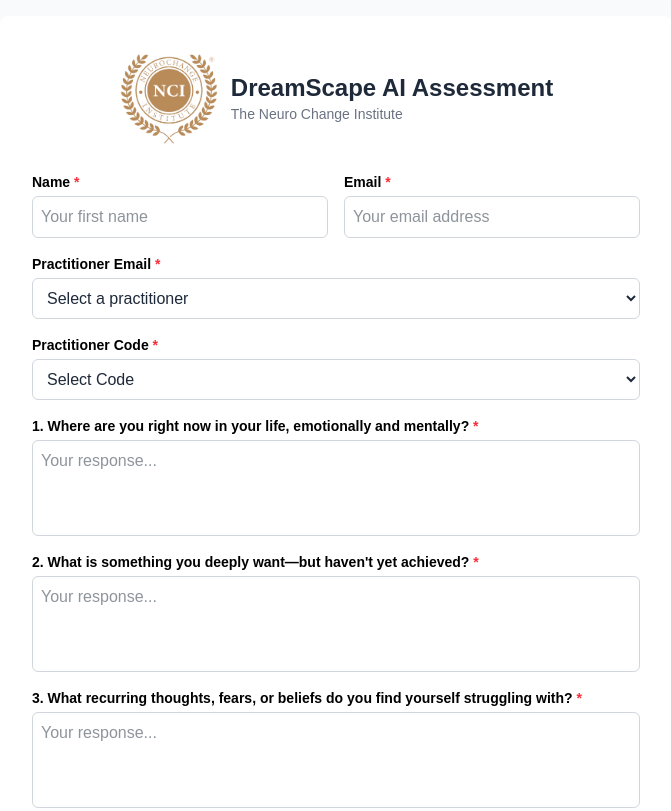
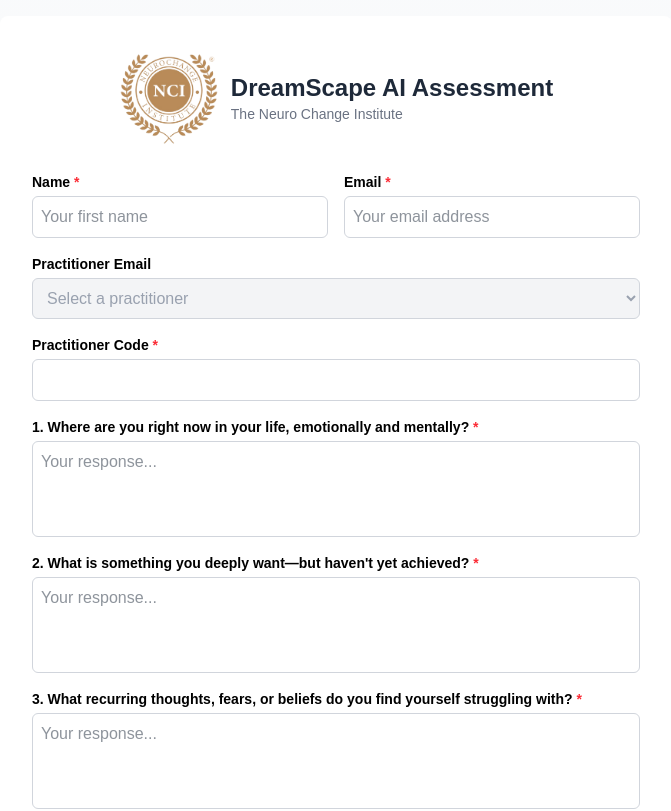
Before and after one commit to msitabheer20/AI-pdf-generator, a Next.js app: page / in a window 1280 px wide. Shown: the top 811 px of the page, without its empty margins (304-975 px from the left). Built offline with nearby package versions, Linux system fonts and the light colour scheme; what @react-pdf/renderer would draw is missing.

Commit message:
change form ui

```diff
--- a/app/page.tsx
+++ b/app/page.tsx
@@ -9,6 +9,12 @@
 import { sanitizeFormData } from '@/utils/validation/sanitize';
 import { AssessmentFormData, assessmentFormSchema } from '@/utils/validation/schema';
 import Image from 'next/image';
+
+interface Practitioner {
+  email: string;
+  label: string;
+  code: string;
+}
 
 type FormDataWithDuplicateCheck = AssessmentFormData & {
   duplicateResponses?: string
@@ -28,39 +34,6 @@
   }
 });
 
-// const practitionerEmails = [
-//   { value: "", label: "Select a practitioner" },
-//   { value: "afrahalabayaty@gmail.com", label: "Afrah", code: "A7kP3" },
-//   { value: "johnnie@johnnielloyd.com", label: "Johnnie Lloyd", code: "M2qL8" },
-//   { value: "sophia@sophiabailey.co.uk", label: "Sophia Bailey Larsen", code: "R9tB6" },
-//   { value: "charlyn.tom@icloud.com", label: "Charlyn tomayao1", code: "V5nX0" },
-//   { value: "charlyn.tom2019@gmail.com", label: "charlyntomayao2", code: "J8mC7" },
-// ];
-const practitionerEmails = [
-  { value: "", label: "Select a practitioner" },
-  { value: "j.grant@neurochangeinstitute.org", label: "John Grant", code: "JG0001" },
-  // { value: "medeveloper2025@gmail.com", label: "Developer Test", code: "NL0001" },
-  { value: "charlyn.tom@icloud.com", label: "Charlyn tomayao1", code: "CL1002" },
-  { value: "charlyn.tom2019@gmail.com", label: "charlyntomayao2", code: "CT2019" },
-];
-
-// const practitionerCodes = [
-//   { value: "", label: "Select Code" },
-//   { value: "A7kP3", label: "A7kP3", email: "afrahalabayaty@gmail.com" },
-//   { value: "M2qL8", label: "M2qL8", email: "johnnie@johnnielloyd.com" },
-//   { value: "R9tB6", label: "R9tB6", email: "sophia@sophiabailey.co.uk" },
-//   { value: "V5nX0", label: "V5nX0", email: "charlyn.tom@icloud.com" },
-//   { value: "J8mC7", label: "J8mC7", email: "charlyn.tom2019@gmail.com" },
-// ];
-
-const practitionerCodes = [
-  { value: "", label: "Select Code" },
-  { value: "JG0001", label: "JG0001", email: "j.grant@neurochangeinstitute.org" },
-  // { value: "NL0001", label: "NL0001", email: "medeveloper2025@gmail.com" },
-  { value: "CL1002", label: "CL1002", email: "charlyn.tom@icloud.com" },
-  { value: "CT2019", label: "CT2019", email: "charlyn.tom2019@gmail.com" },
-];
-
 export default function Home() {
   const [loading, setLoading] = useState(false);
   const [generating, setGenerating] = useState(false);
@@ -70,6 +43,8 @@
   const [retryMode, setRetryMode] = useState(false);
   const [emailError, setEmailError] = useState(false);
   const [practitionerCode, setPractitionerCode] = useState('');
+  const [practitioners, setPractitioners] = useState<Practitioner[]>([]);
+  const [loadingPractitioners, setLoadingPractitioners] = useState(true);
 
   const defaultValues = {
     firstName: '',
@@ -96,6 +71,20 @@
     reValidateMode: 'onChange',
     defaultValues
   });
+
+  // Fetch practitioner data from JSON
+  useEffect(() => {
+    fetch('/practitioners.json')
+      .then(response => response.json())
+      .then(data => {
+        setPractitioners(data);
+        setLoadingPractitioners(false);
+      })
+      .catch(error => {
+        console.error('Error fetching practitioners:', error);
+        setLoadingPractitioners(false);
+      });
+  }, []);
 
   useEffect(() => {
     if (showConfirmation) {
@@ -232,31 +221,17 @@
 
   const hasDuplicateError = 'duplicateResponses' in errors;
 
-  // Handler for updating code when practitioner changes
-  const handlePractitionerChange = (email: string) => {
-    const practitioner = practitionerEmails.find(p => p.value === email);
-    if (practitioner && practitioner.code) {
-      setPractitionerCode(practitioner.code);
+  // Handler for updating practitioner email when code changes
+  const handleCodeInputChange = (e: React.ChangeEvent<HTMLInputElement>) => {
+    const code = e.target.value;
+    setPractitionerCode(code);
+    const practitioner = practitioners.find(p => p.code === code);
+    if (practitioner) {
+      setValue('practitionerEmail', practitioner.email);
     } else {
-      setPractitionerCode('');
+      setValue('practitionerEmail', '');
     }
   };
-
-  // Handler for updating practitioner when code changes
-  const handleCodeChange = (code: string) => {
-    const codeEntry = practitionerCodes.find(c => c.value === code);
-    if (codeEntry && codeEntry.email) {
-      setValue('practitionerEmail', codeEntry.email);
-    }
-    setPractitionerCode(code);
-  };
-
-  // Watch practitioner email for changes
-  const practitionerEmailValue = watch('practitionerEmail');
-
-  useEffect(() => {
-    handlePractitionerChange(practitionerEmailValue);
-  }, [practitionerEmailValue]);
 
   return (
     <div className="min-h-screen bg-gradient-to-b from-gray-50 to-gray-100 flex items-center justify-center p-4">
@@ -325,8 +300,8 @@
             </div>
 
             <div className="md:col-span-2">
-              <label htmlFor='practitionerEmail' className="block text-sm font-bold text-black">
-                Practitioner Email <span className="text-red-500">*</span>
+              <label htmlFor="practitionerEmail" className="block text-sm font-bold text-black">
+                Practitioner Email
               </label>
               <Controller
                 name="practitionerEmail"
@@ -336,12 +311,15 @@
                     id="practitionerEmail"
                     aria-invalid={errors.practitionerEmail ? "true" : "false"}
                     aria-describedby={errors.practitionerEmail ? "practitionerEmail-error" : undefined}
-                    className={`mt-1 block w-full p-2.5 border ${errors.practitionerEmail ? 'border-red-500' : 'border-gray-300'} rounded-md text-gray-800 focus:ring-blue-500 focus:border-blue-500`}
+                    className={`mt-1 block w-full p-2.5 border ${errors.practitionerEmail ? 'border-red-500' : 'border-gray-300'}
+                      rounded-md text-gray-800 focus:ring-blue-500 focus:border-blue-500 disabled:bg-gray-100 disabled:text-gray-400 disabled:cursor-not-allowed`}
                     {...field}
+                    disabled={true}
                   >
-                    {practitionerEmails.map((option) => (
-                      <option key={option.value} value={option.value}>
-                        {option.label}
+                    <option value="">Select a practitioner</option>
+                    {practitioners.map((practitioner) => (
+                      <option key={practitioner.email} value={practitioner.email}>
+                        {practitioner.label}
                       </option>
                     ))}
                   </select>
@@ -356,18 +334,14 @@
               <label htmlFor='practitionerCode' className="block text-sm font-bold text-black">
                 Practitioner Code <span className="text-red-500">*</span>
               </label>
-              <select
+              <input
+                type="text"
                 id="practitionerCode"
                 value={practitionerCode}
-                onChange={(e) => handleCodeChange(e.target.value)}
-                className={`mt-1 block w-full p-2.5 border border-gray-300 rounded-md text-gray-800 focus:ring-blue-500 focus:border-blue-500`}
-              >
-                {practitionerCodes.map((option) => (
-                  <option key={option.value} value={option.value}>
-                    {option.label}
-                  </option>
-                ))}
-              </select>
+                onChange={handleCodeInputChange}
+                disabled={practitioners.length === 0}
+                className={`mt-1 block w-full p-2 border border-gray-300 rounded-md text-gray-800 focus:ring-blue-500 focus:border-blue-500`}
+              />
             </div>
 
           </div>
--- a/package.json
+++ b/package.json
@@ -24,6 +24,7 @@
     "react": "^19.0.0",
     "react-dom": "^19.0.0",
     "react-hook-form": "^7.55.0",
+    "react-loading-skeleton": "^3.5.0",
     "react-pdf-tailwind": "^2.3.0",
     "zod": "^3.24.3"
   },
--- /dev/null
+++ b/public/practitioners.json
@@ -0,0 +1,17 @@
+[
+    {
+        "email": "j.grant@neurochangeinstitute.org",
+        "label": "John Grant",
+        "code": "JG0001"
+    },
+    {
+        "email": "charlyn.tom@icloud.com",
+        "label": "Charlyn tomayao1",
+        "code": "CL1002"
+    },
+    {
+        "email": "charlyn.tom2019@gmail.com",
+        "label": "charlyntomayao2",
+        "code": "CT2019"
+    }
+]
```
Also changed, not shown: 1 other file (tests, documents, lock files or other folders).
